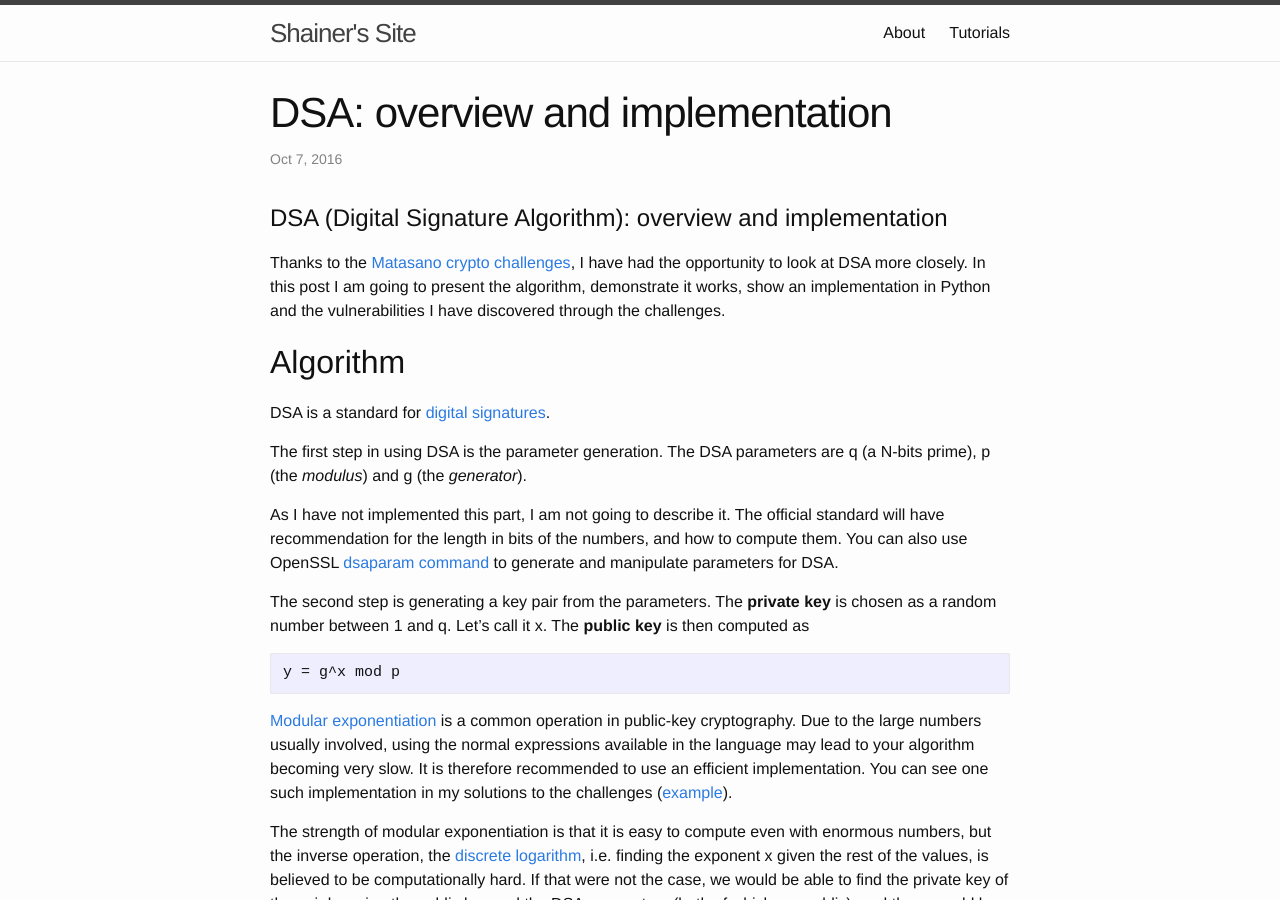
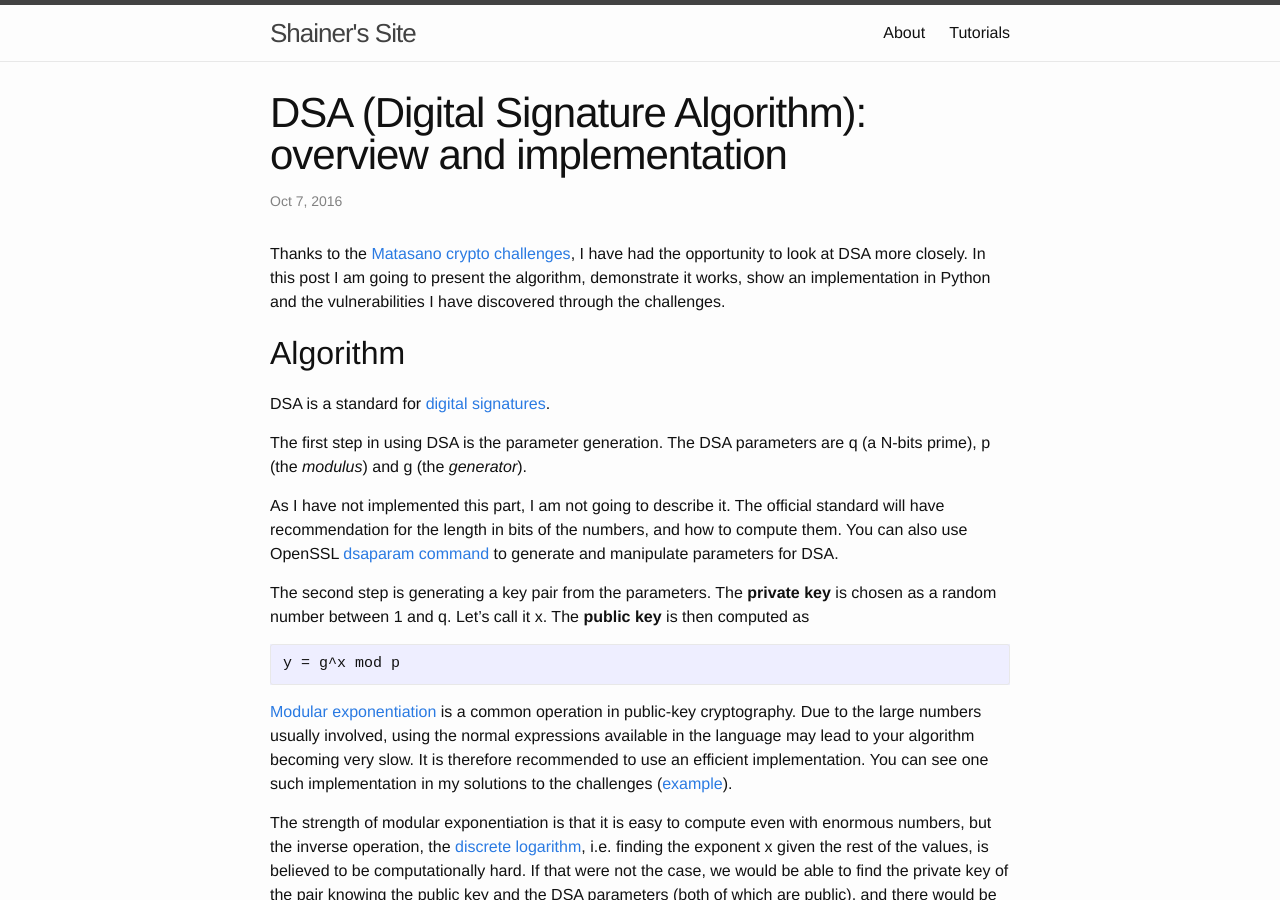
Before and after one commit to shainer/shainer.github.io, a Jekyll site: the page built from _posts/2016-10-07-dsa.md, in a window 1280 px wide and 900 px high. Built offline with Jekyll 4.4.1, drawn with Linux system fonts in a browser that asks for light colours.

Commit message:
Remove second title in latest post.

```diff
--- a/_posts/2016-10-07-dsa.md
+++ b/_posts/2016-10-07-dsa.md
@@ -1,12 +1,10 @@
 ---
 layout: post
-title:  "DSA: overview and implementation"
+title:  "DSA (Digital Signature Algorithm): overview and implementation"
 date:   2016-10-07 22:22:07 +0100
 excerpt: "DSA"
 categories: crypto python matasano
 ---
-
-# DSA (Digital Signature Algorithm): overview and implementation
 
 Thanks to the [Matasano crypto challenges](http://cryptopals.com), I have had the opportunity to look at DSA more closely. In this post I am going to present the algorithm, demonstrate it works, show an implementation in Python and the vulnerabilities I have discovered through the challenges.
 
```
